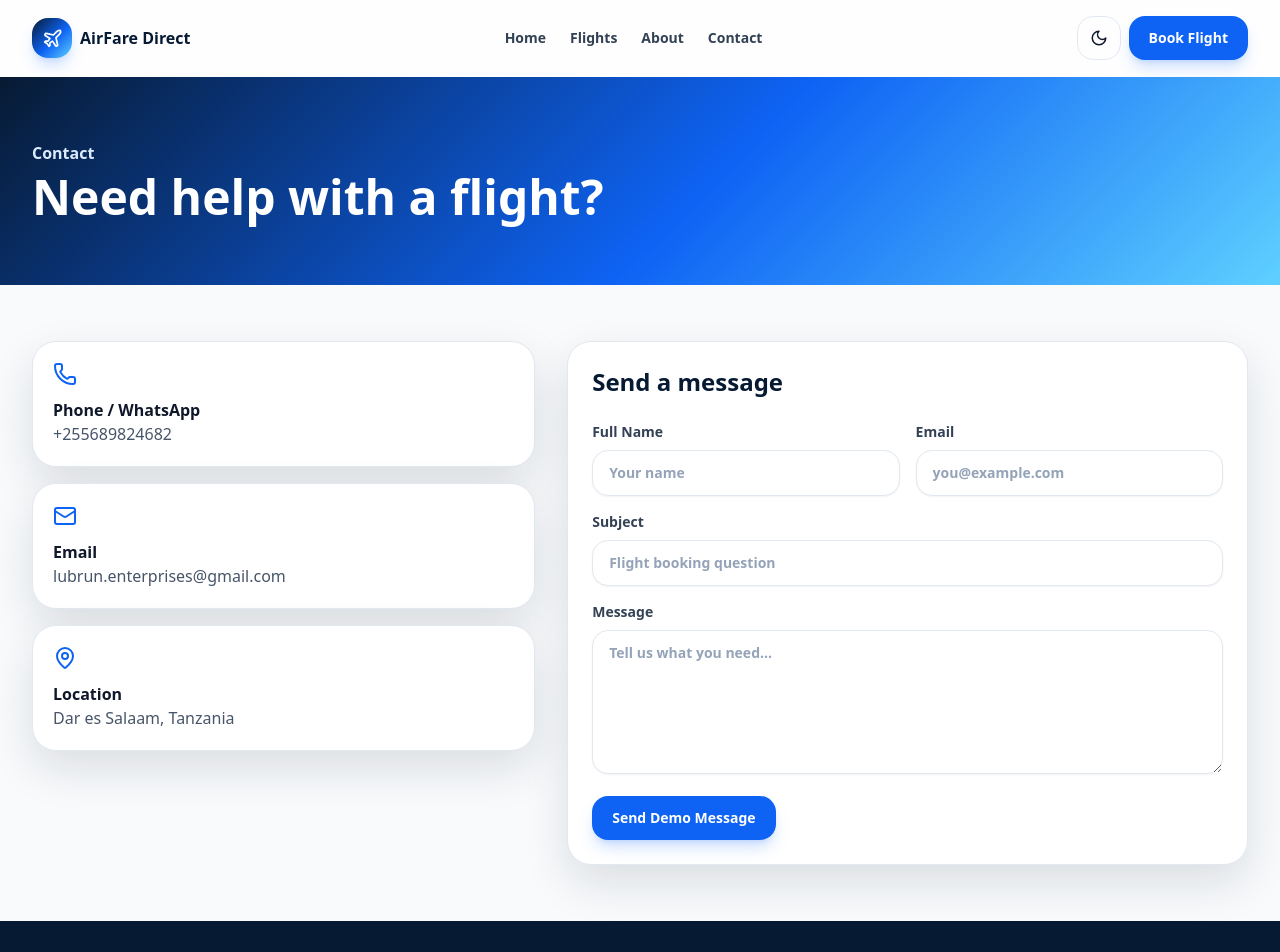
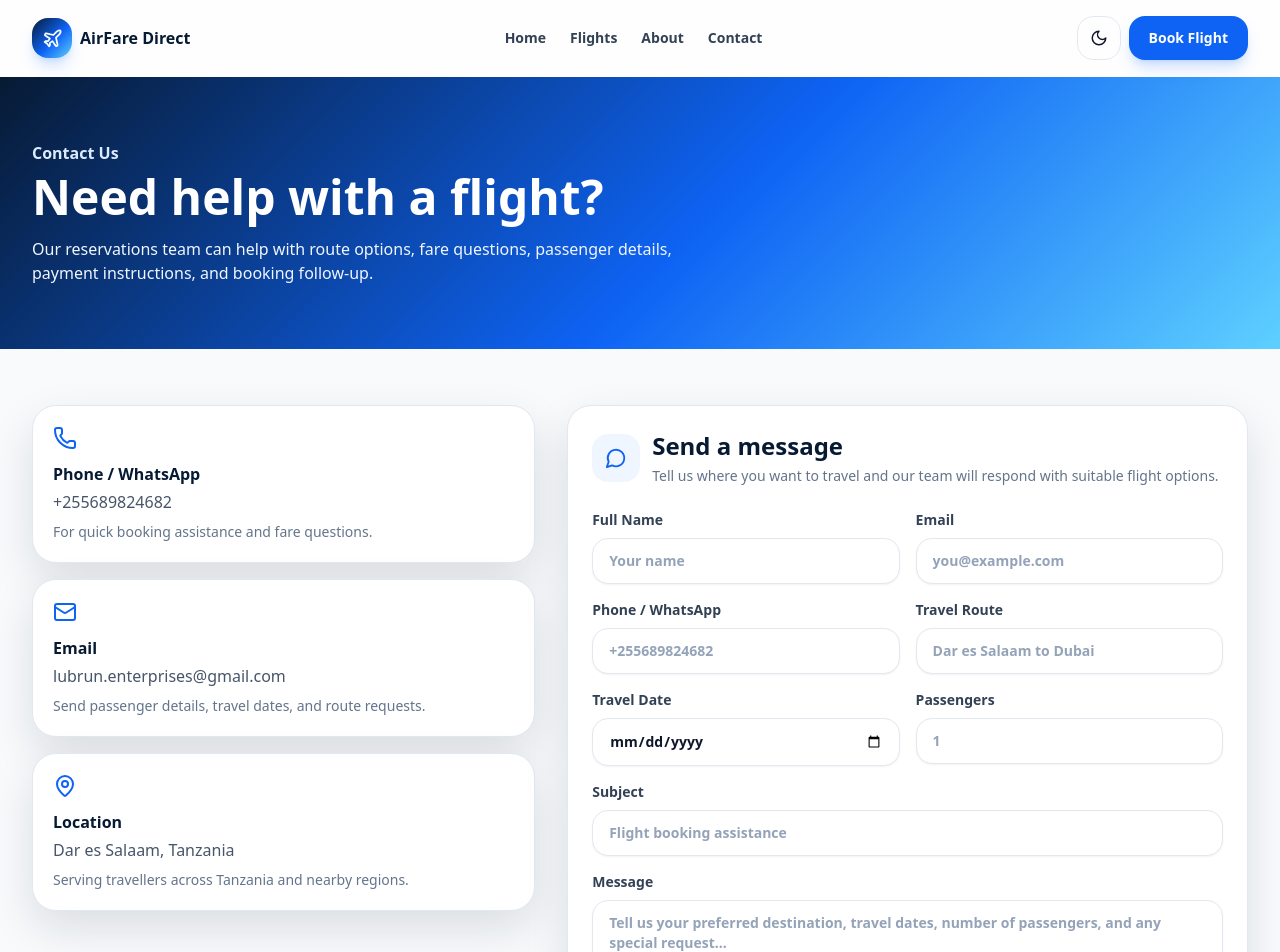
Before and after one commit to brianmichaelu/airline-website, a Next.js app: page /contact in a window 1280 px wide. Shown: the top 952 px of the page. Built offline with nearby package versions, Linux system fonts and the light colour scheme.

Commit message:
Update contact.tsx

```diff
--- a/pages/contact.tsx
+++ b/pages/contact.tsx
@@ -1,4 +1,4 @@
-import { Mail, MapPin, Phone } from "lucide-react";
+import { Mail, MapPin, MessageCircle, Phone } from "lucide-react";
 import Layout from "@/components/Layout";
 import Button from "@/components/ui/Button";
 import Card from "@/components/ui/Card";
@@ -7,33 +7,115 @@ import { siteConfig } from "@/lib/site";
 
 export default function ContactPage() {
   return (
-    <Layout title="Contact" description="Contact the demo airline ticket website team.">
+    <Layout
+      title="Contact SkyLink Travels"
+      description="Contact SkyLink Travels for flight reservations, fare questions, passenger details, and booking support."
+    >
       <section className="bg-flight-gradient px-4 py-16 text-white sm:px-6 lg:px-8">
         <div className="mx-auto max-w-7xl">
-          <p className="font-semibold text-blue-100">Contact</p>
-          <h1 className="mt-2 text-4xl font-black sm:text-5xl">Need help with a flight?</h1>
+          <p className="font-semibold text-blue-100">Contact Us</p>
+
+          <h1 className="mt-2 text-4xl font-black sm:text-5xl">
+            Need help with a flight?
+          </h1>
+
+          <p className="mt-4 max-w-2xl text-blue-50">
+            Our reservations team can help with route options, fare questions,
+            passenger details, payment instructions, and booking follow-up.
+          </p>
         </div>
       </section>
 
       <section className="px-4 py-14 sm:px-6 lg:px-8">
         <div className="mx-auto grid max-w-7xl gap-8 lg:grid-cols-[0.85fr_1.15fr]">
           <div className="space-y-4">
-            <Card className="p-5"><Phone className="mb-3 text-ocean" /><p className="font-black">Phone / WhatsApp</p><p className="text-slate-600 dark:text-slate-300">{siteConfig.phone}</p></Card>
-            <Card className="p-5"><Mail className="mb-3 text-ocean" /><p className="font-black">Email</p><p className="text-slate-600 dark:text-slate-300">{siteConfig.email}</p></Card>
-            <Card className="p-5"><MapPin className="mb-3 text-ocean" /><p className="font-black">Location</p><p className="text-slate-600 dark:text-slate-300">{siteConfig.location}</p></Card>
+            <Card className="p-5">
+              <Phone className="mb-3 text-ocean" />
+              <p className="font-black text-navy dark:text-white">
+                Phone / WhatsApp
+              </p>
+              <p className="mt-1 text-slate-600 dark:text-slate-300">
+                {siteConfig.phone}
+              </p>
+              <p className="mt-2 text-sm text-slate-500 dark:text-slate-400">
+                For quick booking assistance and fare questions.
+              </p>
+            </Card>
+
+            <Card className="p-5">
+              <Mail className="mb-3 text-ocean" />
+              <p className="font-black text-navy dark:text-white">Email</p>
+              <p className="mt-1 text-slate-600 dark:text-slate-300">
+                {siteConfig.email}
+              </p>
+              <p className="mt-2 text-sm text-slate-500 dark:text-slate-400">
+                Send passenger details, travel dates, and route requests.
+              </p>
+            </Card>
+
+            <Card className="p-5">
+              <MapPin className="mb-3 text-ocean" />
+              <p className="font-black text-navy dark:text-white">Location</p>
+              <p className="mt-1 text-slate-600 dark:text-slate-300">
+                {siteConfig.location}
+              </p>
+              <p className="mt-2 text-sm text-slate-500 dark:text-slate-400">
+                Serving travellers across Tanzania and nearby regions.
+              </p>
+            </Card>
           </div>
 
           <Card className="p-6">
-            <h2 className="text-2xl font-black text-navy dark:text-white">Send a message</h2>
-            <form className="mt-6 grid gap-4 sm:grid-cols-2" onSubmit={(event) => event.preventDefault()}>
+            <div className="flex items-center gap-3">
+              <span className="grid h-12 w-12 place-items-center rounded-2xl bg-blue-50 text-ocean dark:bg-blue-950/40">
+                <MessageCircle size={22} />
+              </span>
+
+              <div>
+                <h2 className="text-2xl font-black text-navy dark:text-white">
+                  Send a message
+                </h2>
+                <p className="mt-1 text-sm text-slate-500 dark:text-slate-400">
+                  Tell us where you want to travel and our team will respond
+                  with suitable flight options.
+                </p>
+              </div>
+            </div>
+
+            <form
+              className="mt-6 grid gap-4 sm:grid-cols-2"
+              onSubmit={(event) => event.preventDefault()}
+            >
               <Input label="Full Name" placeholder="Your name" />
+
               <Input label="Email" type="email" placeholder="you@example.com" />
-              <div className="sm:col-span-2"><Input label="Subject" placeholder="Flight booking question" /></div>
+
+              <Input label="Phone / WhatsApp" placeholder="+255689824682" />
+
+              <Input label="Travel Route" placeholder="Dar es Salaam to Dubai" />
+
+              <Input label="Travel Date" type="date" />
+
+              <Input label="Passengers" type="number" placeholder="1" />
+
+              <div className="sm:col-span-2">
+                <Input
+                  label="Subject"
+                  placeholder="Flight booking assistance"
+                />
+              </div>
+
               <label className="sm:col-span-2">
                 <span className="label-style">Message</span>
-                <textarea className="input-style min-h-36" placeholder="Tell us what you need..." />
+                <textarea
+                  className="input-style min-h-36 resize-none"
+                  placeholder="Tell us your preferred destination, travel dates, number of passengers, and any special request..."
+                />
               </label>
-              <div className="sm:col-span-2"><Button type="submit">Send Demo Message</Button></div>
+
+              <div className="sm:col-span-2">
+                <Button type="submit">Send Message</Button>
+              </div>
             </form>
           </Card>
         </div>
```
